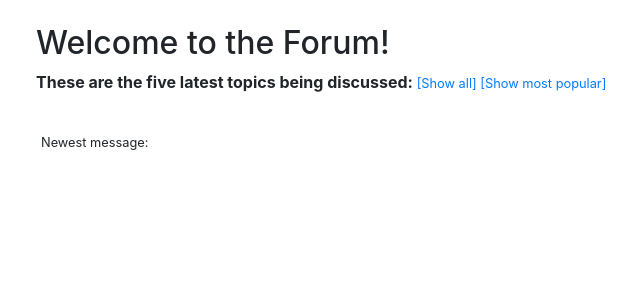
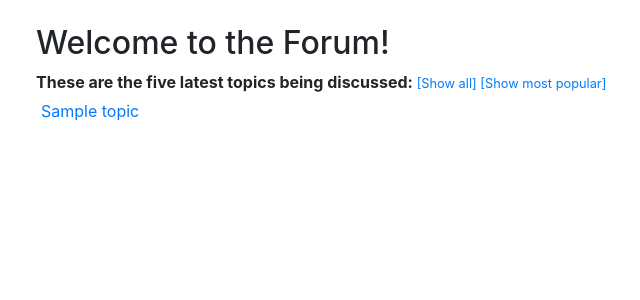
Before and after one commit to maarila/discussions-forum, a Flask app: template application/templates/topics/list_topics.html in a window 1280 px wide. Shown: the part 56-356 px from the top of the page, without its empty margins (49-689 px from the left). Run offline with Flask 2, Linux system fonts and the light colour scheme; the template is opened without the code that fills it: values that come from a table or form of the project are taken from there, others are empty; tables that the repository leaves empty hold one stand-in row (values such as "Sample post"); some libraries are stand-ins or nearby versions.

Commit message:
Reverted to a simpler front page, PostgreSQL wins for now

```diff
--- a/application/templates/topics/list_topics.html
+++ b/application/templates/topics/list_topics.html
@@ -10,27 +10,19 @@
   </small>
 
   <table style="border-collapse: separate;border-spacing: 4px;">
-    {% for item in topics %}
+    {% for topic in topics %}
     <tr>
       <td>
-        <a href="/topics/{{item.topic_id}}/">{{ item.topic_title }}</a><br />
+        <a href="/topics/{{topic.id}}/">{{ topic.title }}</a><br />
       </td>
       {% if current_user.admin %}
       <td>
-        <form method="POST" action="{{ url_for('topics_delete', topic_id=item.topic_id) }}">
+        <form method="POST" action="{{ url_for('topics_delete', topic_id=topic.id) }}">
           <input type="submit" value="Delete" />
         </form>
       </td>
       {% endif %}
     </tr>
-      <td>
-        <small>
-          Newest message: <a href="/messages/{{item.msg_id}}/">{{ item.msg_content }}
-        </small>
-      <td>
-        <small>{{ item.msg_created }}</small>
-      </td>
-    </td>
     {% endfor %}
   </table>
 {% endblock %}
--- a/application/topics/views.py
+++ b/application/topics/views.py
@@ -12,7 +12,11 @@ from application.messages.forms import MessageForm
 @app.route("/topics/", methods=["GET"])
 def topics_index():
     return render_template("topics/list_topics.html",
-                           topics=Topic.find_latest())
+                          # removed for now
+                          # topics=Topic.find_latest())
+                           topics=Topic.query.order_by(
+                               Topic.date_created.desc())
+                           .limit(5).all())
 
 
 @app.route("/topics/popular", methods=["GET"])
```
